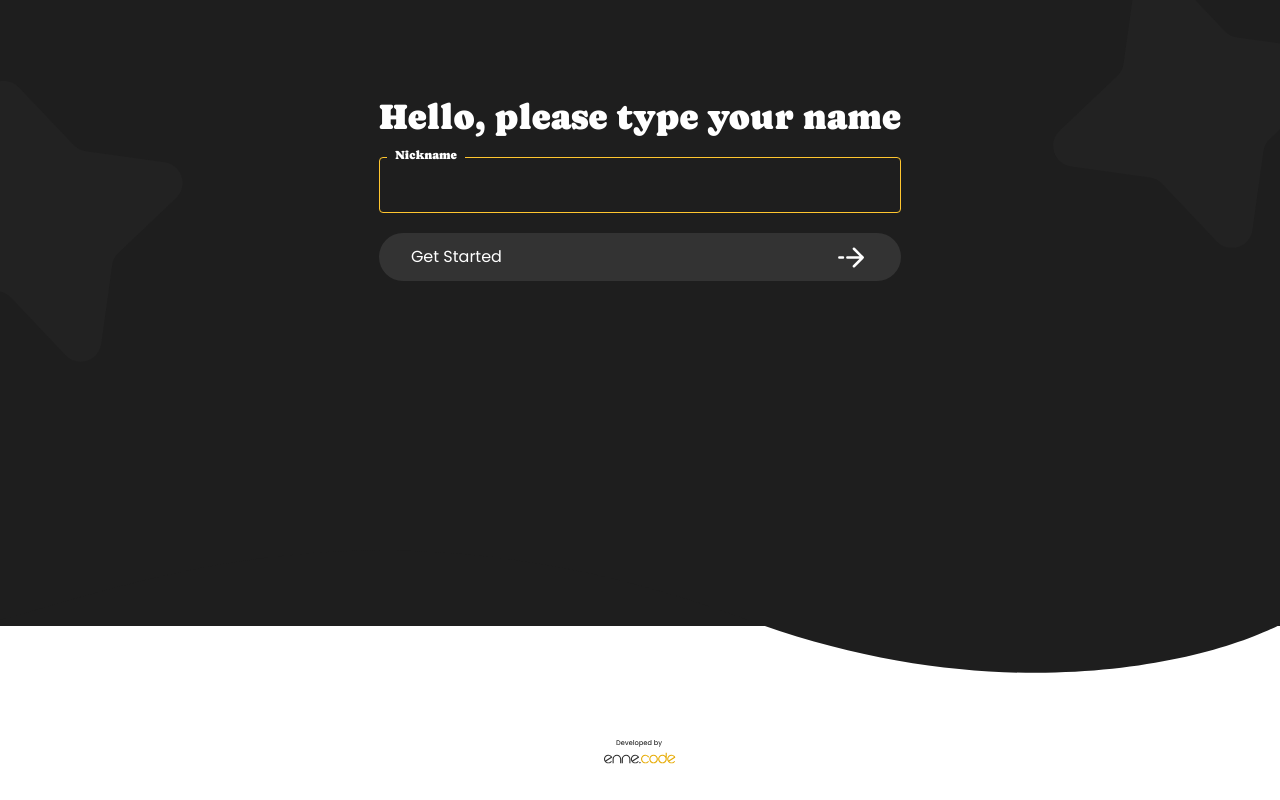
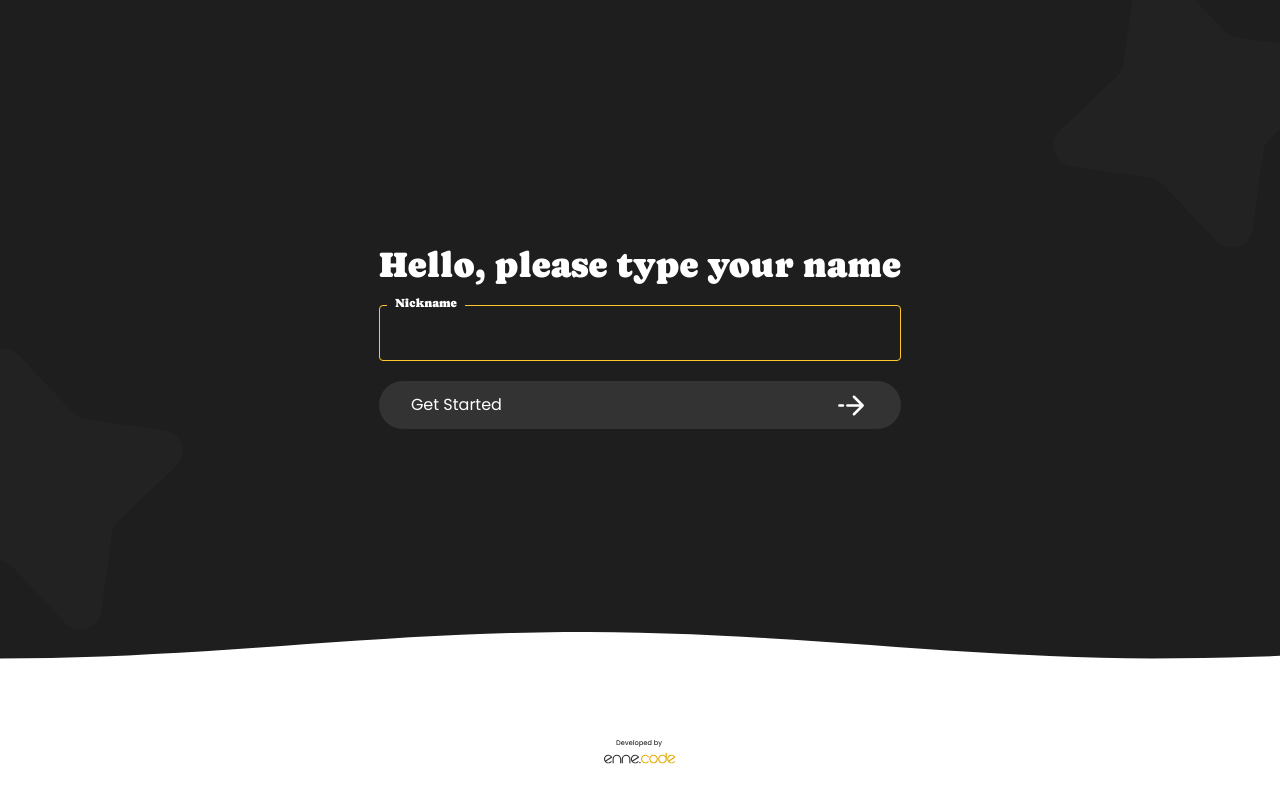
Before and after one commit to erosMariano/ennecode_verbs, a Next.js app: page / in a window 1280 px wide. Built offline with nearby package versions, Linux system fonts and the light colour scheme.

Commit message:
fix: aplicação das waves na home

```diff
--- a/src/app/globals.css
+++ b/src/app/globals.css
@@ -16,3 +16,13 @@
 body {
   background:   #1E1E1E;
 }
+
+.wave{
+    width: 100%;
+    background:   #1E1E1E;
+    position: absolute;
+    height: 214px;
+    bottom: -118px;
+    z-index: 9;
+    clip-path: polygon(100% 0%, 0% 0% , 0.00% 60.00%, 2.00% 59.94%, 4.00% 59.77%, 6.00% 59.48%, 8.00% 59.08%, 10.00% 58.59%, 12.00% 58.00%, 14.00% 57.34%, 16.00% 56.61%, 18.00% 55.82%, 20.00% 55.00%, 22.00% 54.16%, 24.00% 53.31%, 26.00% 52.47%, 28.00% 51.65%, 30.00% 50.88%, 32.00% 50.17%, 34.00% 49.52%, 36.00% 48.96%, 38.00% 48.49%, 40.00% 48.12%, 42.00% 47.87%, 44.00% 47.72%, 46.00% 47.70%, 48.00% 47.79%, 50.00% 47.99%, 52.00% 48.31%, 54.00% 48.73%, 56.00% 49.26%, 58.00% 49.86%, 60.00% 50.55%, 62.00% 51.30%, 64.00% 52.09%, 66.00% 52.92%, 68.00% 53.77%, 70.00% 54.62%, 72.00% 55.45%, 74.00% 56.25%, 76.00% 57.01%, 78.00% 57.71%, 80.00% 58.33%, 82.00% 58.87%, 84.00% 59.31%, 86.00% 59.65%, 88.00% 59.88%, 90.00% 59.99%, 92.00% 59.98%, 94.00% 59.86%, 96.00% 59.62%, 98.00% 59.28%, 100.00% 58.82%);
+}
--- a/src/app/page.tsx
+++ b/src/app/page.tsx
@@ -17,9 +17,11 @@
             </section>
 
             <Image src={Star} alt="star" className="absolute top-0 right-0"/>
-            <Image src={Star2} alt="star" className="absolute z-10 -bottom-8 left-0"/>
+            <Image src={Star2} alt="star" className="absolute z-10 -bottom-1 left-0"/>
+            <div className="wave"></div>
         </main>
-        <Image src={Wave} alt="wave" className="-mb-12 relative w-full"/>
+
+        {/* <Image src={Wave} alt="wave" className="-mb-12 relative w-full"/> */}
 
         <footer className="pt-28 pb-8 bg-white flex items-center justify-center flex-col">
             <Image src={EnneCode} alt="Developed by EnneCode"/>
```
